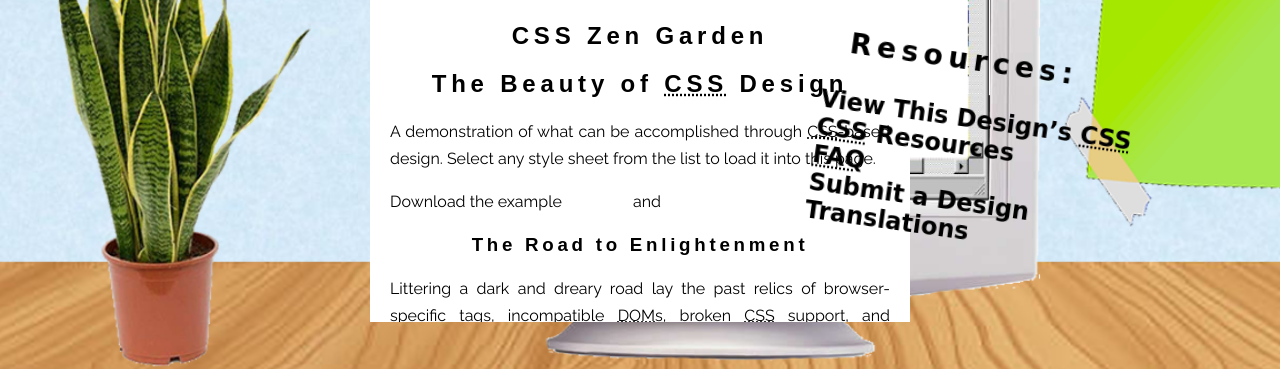
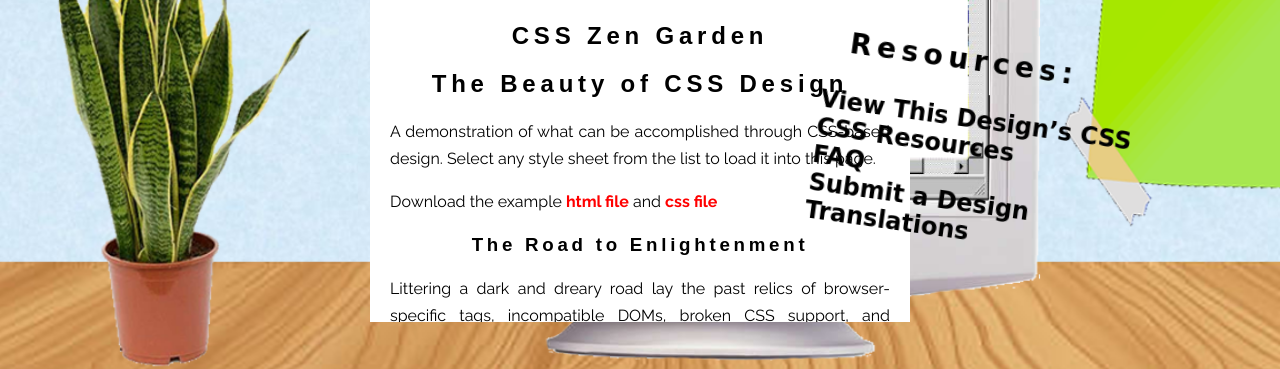
Before and after one commit to sebbydoh/CIS2B-Final-Project, a plain HTML site: page index.html in a window 1280 px wide. Shown: the part 336-705 px from the top of the page. Drawn offline with Linux system fonts and the light colour scheme; a web font is replaced by a local one.

Commit message:
Added underline to hover/focus state of links, also did minor adjustment to line height

```diff
--- a/style.css
+++ b/style.css
@@ -31,13 +31,19 @@ p {
     line-height: 1.7em;
 }
 
-
+abbr{
+    text-decoration: none;
+}
 /* Links */
 
-a {
+a:link {
     text-decoration: none;
     font-weight: bold;
-    color: white;
+    color: red;
+}
+
+a:hover, a:focus {
+    text-decoration: underline;
 }
 
 /* Classes */
--- a/style2.css
+++ b/style2.css
@@ -31,13 +31,16 @@ p {
     font-family: 'Lato', sans-serif;
     color: white;
     text-align: left;
-    line-height: 1.5em;
+    line-height: 1.45em;
 }
 
 abbr {
     text-decoration: none;
 }
 
+footer {
+    padding-bottom: 60px;
+}
 
 footer a {
     margin: 0 20px;
@@ -54,7 +57,7 @@ margin: 6px;
 
 /* Links */
 
-a {
+a:link {
     text-decoration: none;
     font-weight: bold;
     color: #FF6161;
@@ -63,6 +66,7 @@ a {
 
 a:hover, a:focus {
     color: orange !important;
+    text-decoration: underline;
 }
 
 /* Classes */
```
